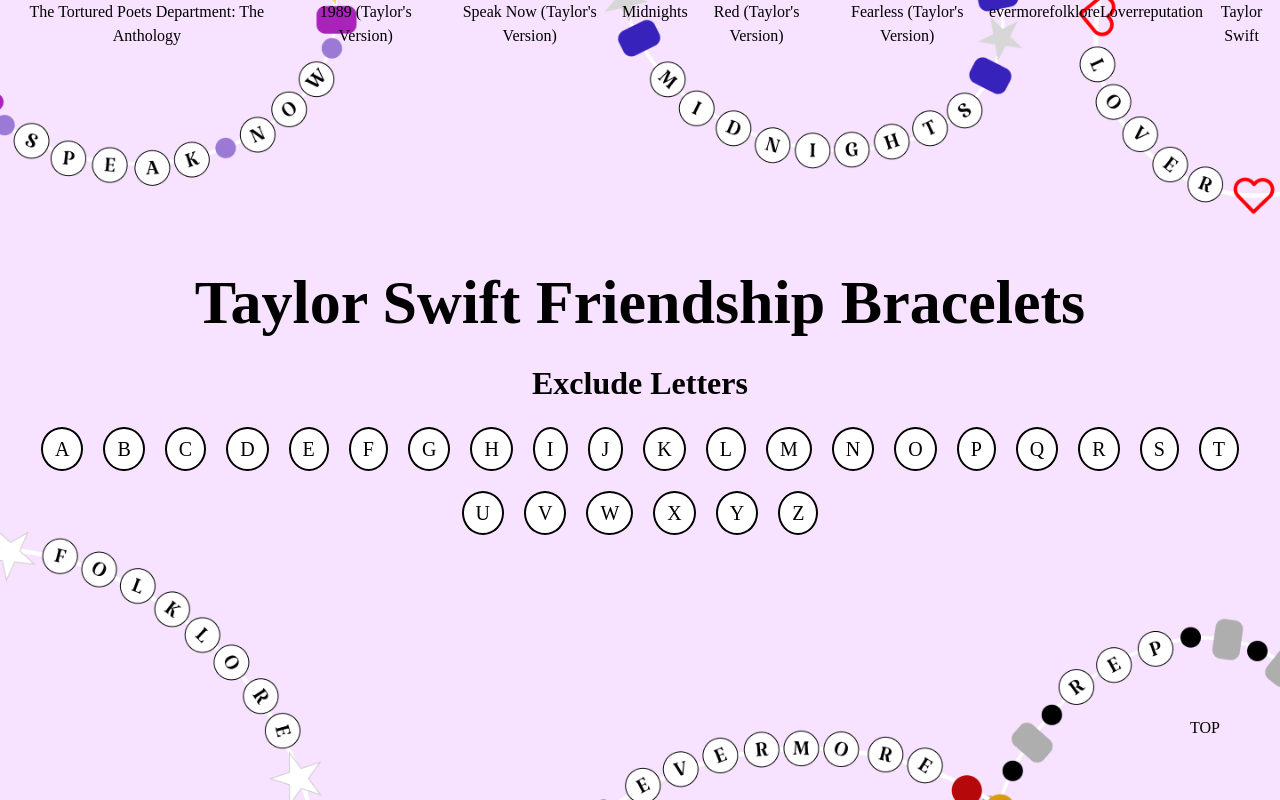
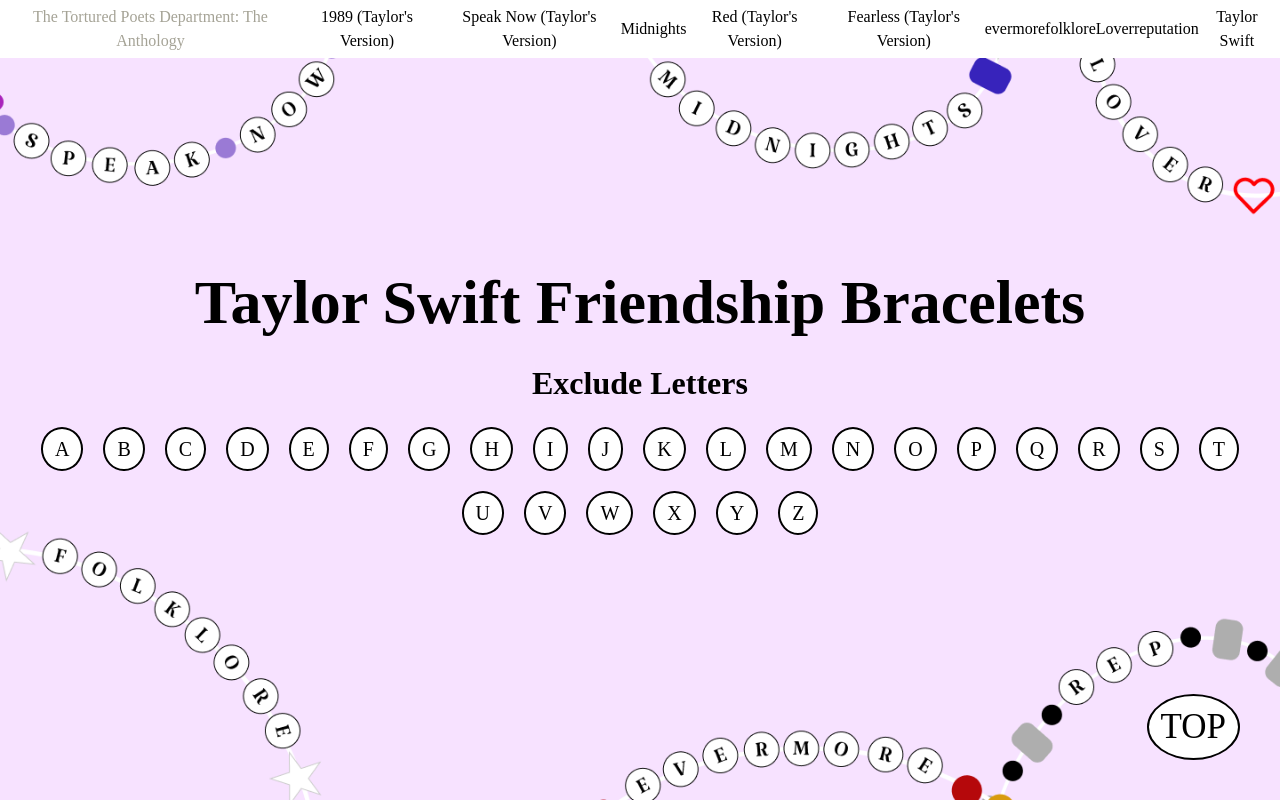
Before and after one commit to tjessica13/ts-bracelets, a Next.js app: page / in a window 1280 px wide. In both pictures the pointer is over the link "The Tortured Poets Department: The Anthology". Shown: the top 800 px of the page. Built offline with nearby package versions, Linux system fonts and the light colour scheme; a web font is replaced by a local one.

Commit message:
adding css for navbar and top button

```diff
--- a/app/globals.css
+++ b/app/globals.css
@@ -23,14 +23,21 @@
 .album-nav {
   top: 0px;
   position: fixed;
+  background-color: white;
+  width: 100%;
+  padding: 5px;
 }
 
 .top {
   bottom: 0px;
   position: fixed;
   right: 0px;
-  padding: 20px;
-  margin: 40px;
+  padding: 10px;
+  margin: 20px;
+}
+
+.top button {
+  font-size: 35px;
 }
 
 h1 {
@@ -70,6 +77,10 @@
   font-family: var(--font-libre_calson_display);
 }
 
+.TTPD:hover {
+  color: #a5a396;
+}
+
 /*https://www.pinterest.com/pin/taylor-swift-eras-color-hex-codes--2744449767106043/*/
 
 #NineteenEightyNine {
@@ -81,6 +92,10 @@
   font-family: var(--font-permanent_marker);
 }
 
+.NineteenEightyNine:hover {
+  color: #B5E5F8;
+}
+
 #SpeakNow {
   background-color: #C7A8CB;
   color: black;
@@ -88,6 +103,10 @@
 
 #SpeakNow h2 {
   font-family: var(--font-rochester);
+}
+
+.SpeakNow:hover {
+  color: #C7A8CB;
 }
 
 #Midnights {
@@ -99,6 +118,10 @@
   font-family: Helvetica, Arial, sans-serif;
 }
 
+.Midnights:hover {
+  color: #242E47;
+}
+
 #Red {
   background-color: #7A2E39;
   color: white;
@@ -106,6 +129,10 @@
 
 #Red h2 {
   font-family: var(--font-anton);
+}
+
+.Red:hover {
+  color: #7A2E39;
 }
 
 #Fearless {
@@ -117,14 +144,26 @@
   font-family: var(--font-montserrat);
 }
 
+.Fearless:hover {
+  color: #EFC180;
+}
+
 #evermore {
   background-color: #C5AC90;
   color: black;
 }
 
+.evermore:hover {
+  color: #C5AC90;
+}
+
 #folklore {
   background-color: #CDC9C1;
   color: black;
+}
+
+.folklore:hover {
+  color: #CDC9C1;
 }
 
 #folklore h2, #evermore h2 {
@@ -140,6 +179,10 @@
   font-family: var(--font-satisfy);
 }
 
+.Lover:hover {
+  color: #F7B0CC;
+}
+
 #reputation {
   background-color: #746F70;
   color: white;
@@ -149,6 +192,10 @@
   font-family: var(--font-unifraktur_maguntia);
 }
 
+.reputation:hover {
+  color: #746F70;
+}
+
 #TaylorSwift {
   background-color: #A5C9A5;
   color: black;
@@ -156,6 +203,10 @@
 
 #TaylorSwift h2 {
   font-family: var(--font-sacramento);
+}
+
+.TaylorSwift:hover {
+  color: #A5C9A5;
 }
 
 .albums {
--- a/components/SongsComponent.tsx
+++ b/components/SongsComponent.tsx
@@ -47,12 +47,12 @@
 
             <div className="Home h-screen">
             <div className="top">
-                <Link href="./">TOP</Link>
+                <button><Link href="./">TOP</Link></button>
             </div>
-            <div className="album-nav flex">
+            <div className="album-nav flex justify-around items-center">
                 {
                     albums.map((item) => (
-                        <Link href={'#' + item.id}>{item.album}</Link>
+                        <Link className={"album-link " + item.id} href={'#' + item.id}>{item.album}</Link>
                     ))
                 }
             </div>
```
